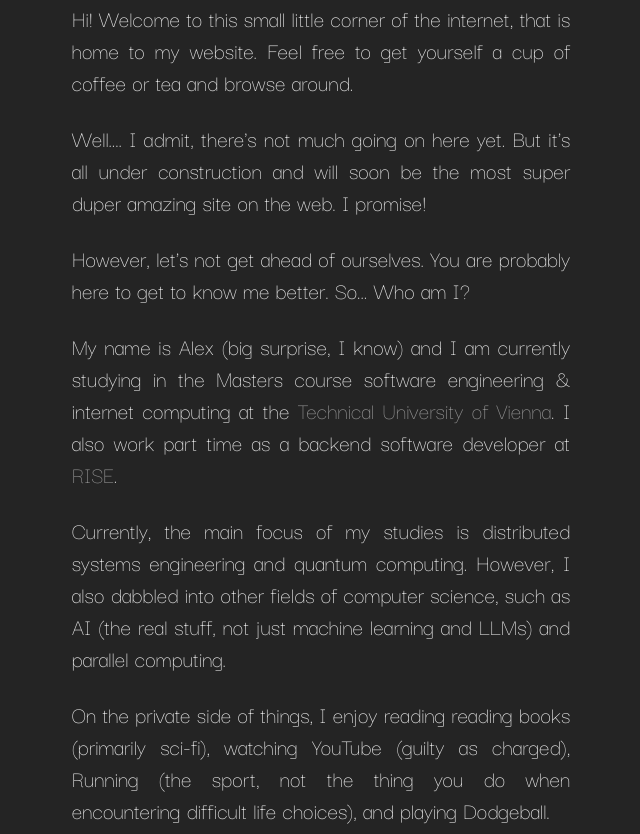
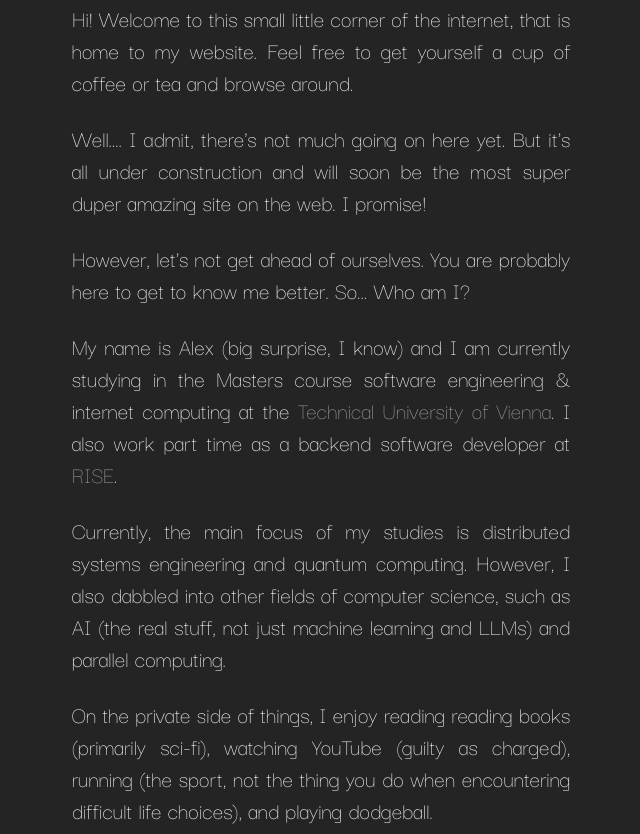
Before and after one commit to Naexon/naexon.github.io, a website built with Vite: page index.html in a window 1280 px wide. Shown: the part 118-952 px from the top of the page, without its empty margins (319-959 px from the left). Built offline with nearby package versions, Linux system fonts and the light colour scheme.

Commit message:
Fixed minor typos

```diff
--- a/index.html
+++ b/index.html
@@ -26,7 +26,7 @@
           Currently, the main focus of my studies is distributed systems engineering and quantum computing. However, I also dabbled into other fields of computer science, such as AI (the real stuff, not just machine learning and LLMs) and parallel computing.
         </p>
         <p>
-          On the private side of things, I enjoy reading reading books (primarily sci-fi), watching YouTube (guilty as charged), Running (the sport, not the thing you do when encountering difficult life choices), and playing Dodgeball.
+          On the private side of things, I enjoy reading reading books (primarily sci-fi), watching YouTube (guilty as charged), running (the sport, not the thing you do when encountering difficult life choices), and playing dodgeball.
         </p>
         <p>
           That's all from my side. If you want to get into contact, feel free to use the links below. I am always happy to talk about computer stuff, books, and everything in between.
```
